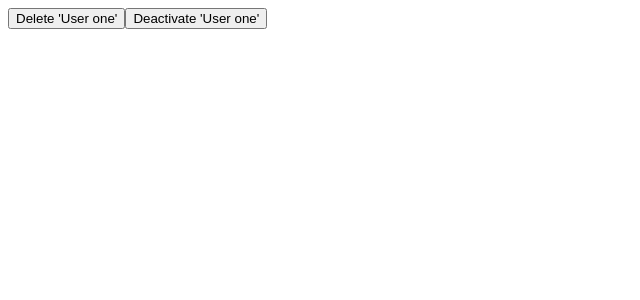
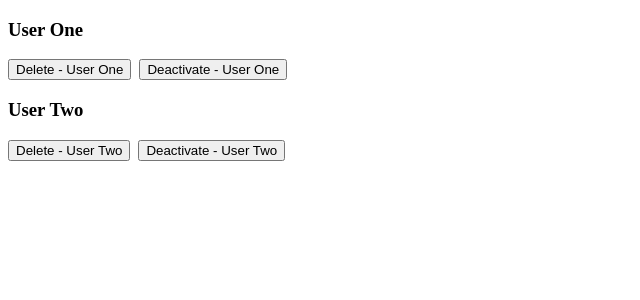
Before and after one commit to ppowstanski/command-with-lazy-loading, an Angular app: page / in a window 1280 px wide. Shown: the top 300 px of the page, without its empty margins (0-640 px from the left). Built offline with nearby package versions, Linux system fonts and the light colour scheme.

Commit message:
Prepare initial state of app

```diff
--- a/src/app/app.component.html
+++ b/src/app/app.component.html
@@ -1,2 +1,6 @@
-<button (click)="deleteUser('User one')">Delete 'User one'</button>
-<button (click)="deactivateUser('User one')">Deactivate 'User one'</button>
+<ng-container *ngFor="let user of users">
+    <h3>{{user}}</h3>
+    <ng-container *ngFor="let userAction of actions;">
+        <button (click)="performAction(userAction, user)">{{userAction}} - {{user}}</button>&nbsp;
+    </ng-container>
+</ng-container>
--- a/src/app/app.component.ts
+++ b/src/app/app.component.ts
@@ -1,4 +1,4 @@
-import { Component } from '@angular/core';
+import {Component} from '@angular/core';
 
 @Component({
     selector: 'app-root',
@@ -6,13 +6,34 @@ import { Component } from '@angular/core';
     styleUrls: ['./app.component.scss']
 })
 export class AppComponent {
+
+    constructor() {
+    }
+
     title = 'strategy-with-lazy-loading';
 
-  deleteUser(user: string) {
-    console.log(`Deleting user ${user}`);
+    actions = ['Delete', 'Deactivate'];
+    users = ['User One', 'User Two'];
+
+    performAction(userAction: string, user: string) {
+        if (userAction === 'Delete') {
+            this.deleteUser(user);
+            return;
         }
 
-  deactivateUser(user: string) {
-    console.log(`Deactivate user ${user}`);
+        if (userAction === 'Deactivate') {
+            this.deactivateUser(user);
+            return;
+        }
+
+        console.log(`Unknown action '${userAction}'.`);
+    }
+
+    private deleteUser(user: string): void {
+        console.log(`Delete user:' ${user}'`);
+    }
+
+    private deactivateUser(user: string): void {
+        console.log(`Deactivate user:' ${user}'`);
     }
 }
```
Lines whose indentation alone changed are shown as unchanged.
